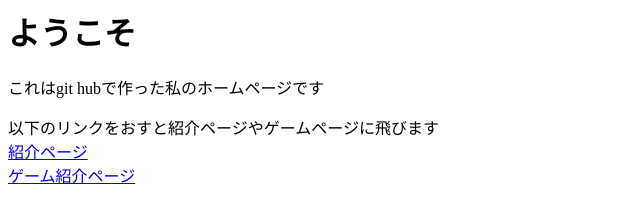
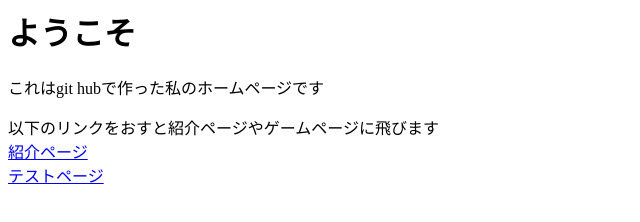
Before and after one commit to ruka246/ruka246.github.io, a plain HTML site: page index.html in a window 1280 px wide. Shown: the full height of the page, 0-640 px from the left. Drawn offline with Linux system fonts and the light colour scheme.

Commit message:
Rename game introduction page link to test page

```diff
--- a/index.html
+++ b/index.html
@@ -7,6 +7,6 @@
     <p>これはgit hubで作った私のホームページです<br></p>
     以下のリンクをおすと紹介ページやゲームページに飛びます<br>
     <a href="https://ruka246.github.io/about.html">紹介ページ</a><br>
-    <a href="https://ruka246.github.io/game-products.html">ゲーム紹介ページ</a>
+    <a href="https://ruka246.github.io/game-products.html">テストページ</a>
   </body>
 </html>
```
